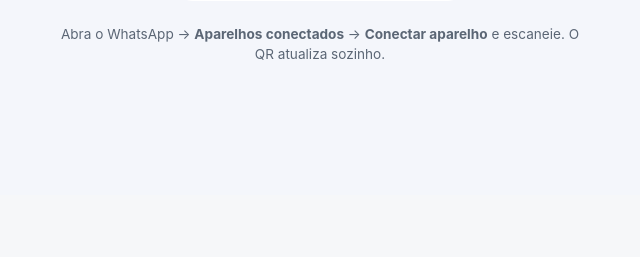
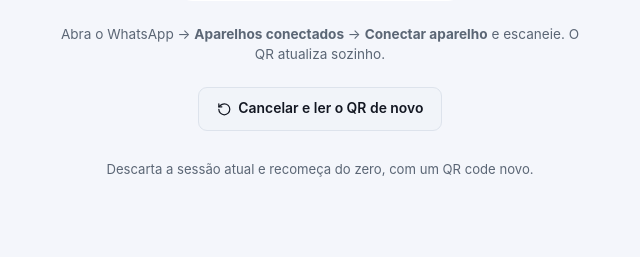
Before and after one commit to Mewstacks/Spreading, a Django app: page /scrapers/whatsapp/ in a window 1280 px wide. Shown: the part 605-862 px from the top of the page, without its empty margins (320-960 px from the left). Before the commit the page ends 665 px from the top, so only its background shows below. Run offline with Django 5.2, Linux system fonts and the light colour scheme; data that the repository does not hold is empty; parts of the project's set-up code (start-up, migrations or seed data) failed here and were passed over.

Commit message:
feat: cancelar reconexao do WhatsApp e paginar Promocoes
O loop de reconexao nao tinha saida: o worker tenta 6 vezes, purga a
credencial, tenta de novo e para numa fase terminal -- e cada F5 revivia o
mesmo ciclo. O unico botao que zerava tudo (Desconectar) so aparecia
conectado, justamente o estado que faltava. Agora, em qualquer fase nao
conectada, "Cancelar e ler o QR de novo" descarta a sessao (logout + limpeza
da credencial) e pede uma nova, que nasce com os contadores zerados.

Promocoes mostrava 20 itens e jogava fora os outros 180 candidatos do
ranking, sem forma de ve-los. Pagina de 20 em 20 nas duas abas. A paginacao
das ofertas roda sobre a lista ja materializada porque `afiliado_pronto` e
decidido em Python -- paginar no SQL contaria itens que a tela nao mostra.

Co-Authored-By: Claude Opus 4.8 <noreply@anthropic.com>

```diff
--- a/python/django/apps/scrapers/urls.py
+++ b/python/django/apps/scrapers/urls.py
@@ -59,6 +59,7 @@ urlpatterns = [
     path("whatsapp/refresh-grupos/", views.whatsapp_refresh_grupos, name="scraper-whatsapp-refresh"),
     path("whatsapp/grupos/", views.whatsapp_grupos_json, name="scraper-whatsapp-grupos"),
     path("whatsapp/desconectar/", views.whatsapp_desconectar, name="scraper-whatsapp-desconectar"),
+    path("whatsapp/cancelar/", views.whatsapp_cancelar_reconexao, name="scraper-whatsapp-cancelar"),
     path("telegram/", views.telegram_painel, name="scraper-telegram"),
     path("telegram/status/", views.telegram_status_json, name="scraper-telegram-status"),
     path("telegram/conectar/", views.telegram_conectar, name="scraper-telegram-conectar"),
--- a/python/django/apps/scrapers/views.py
+++ b/python/django/apps/scrapers/views.py
@@ -10,6 +10,7 @@ from django.contrib import messages
 from django.contrib.auth.decorators import login_not_required
 from django.core import signing
 from django.core.exceptions import PermissionDenied
+from django.core.paginator import Paginator
 from django.db.models import (
     F, ExpressionWrapper, Exists, FloatField, OuterRef, Q, Count, Sum,
 )
@@ -482,6 +483,35 @@ def whatsapp_desconectar(request):
     """Desfaz o pareamento do WhatsApp deste usuário (espelha telegram_desconectar)."""
     from apps.scrapers import whatsapp_client
     return JsonResponse(whatsapp_client.desconectar(_wa_session(request)))
+
+
+@require_POST
+def whatsapp_cancelar_reconexao(request):
+    """Aborta a recuperação em curso e começa do zero, com QR novo.
+
+    Saída manual do loop de reconexão: o worker tenta 6 vezes, purga a
+    credencial, tenta de novo e para numa fase terminal — e cada F5 na tela
+    reviveu esse mesmo ciclo. Sem este botão o usuário não tinha como interromper
+    (o "Desconectar" só aparece conectado, que é justamente o estado que falta).
+
+    Descarta a sessão (logout + limpeza da credencial no volume) e pede uma nova
+    na sequência: sessão nova nasce com reconnectAttempts/authPurges zerados e
+    emite QR em segundos.
+    """
+    from apps.scrapers import whatsapp_client
+    session = _wa_session(request)
+    desconexao = whatsapp_client.desconectar(session)
+    # "erro" no corpo significa exclusivamente Node inalcançável (ver o CONTRATO
+    # em whatsapp_client). Sem credencial apagada, iniciar de novo só recolocaria
+    # o usuário no mesmo loop — então para aqui e deixa ele tentar outra vez.
+    if desconexao.get("erro") or desconexao.get("sucesso") is False:
+        return JsonResponse({"sucesso": False, "desconexao": desconexao})
+    inicio = whatsapp_client.iniciar_sessao(session)
+    return JsonResponse({
+        "sucesso": not inicio.get("erro") and inicio.get("sucesso") is not False,
+        "desconexao": desconexao,
+        "status": inicio,
+    })
 
 
 # --- Conexão web do Mercado Livre (login via browser remoto, sem script local) ---
@@ -1035,6 +1065,11 @@ def buscar_promocoes_stream(request):
     return _sse_runner(_job)
 
 
+# Itens por tela em Promoções (ofertas e cupons). O teto de 200 candidatos do
+# ranking (ver `candidatos` abaixo) limita a lista de ofertas a ~10 páginas.
+POR_PAGINA = 20
+
+
 def top_promocoes(request):
     from apps.scrapers.models import HistoricoEnvio
     from apps.scrapers.marketplaces.registry import MARKETPLACES
@@ -1086,6 +1121,11 @@ def top_promocoes(request):
         min_desconto = max(0, min(100, int(float(filtros.get("min_desconto") or 0))))
     except (TypeError, ValueError):
         min_desconto = 0
+
+    # A página vem só da URL, nunca da sessão de filtros: guardá-la faria uma
+    # visita nova cair na página 12 de uma lista que já mudou. Fora de
+    # `tem_filtros_na_url` de propósito — paginar não pode reescrever os filtros.
+    pagina = request.GET.get("pagina")
 
     macro_categorias = (
         Produto.objects
@@ -1160,7 +1200,11 @@ def top_promocoes(request):
         cupons_qs = cupons_qs.filter(confianca=confianca_selecionada)
     if busca:
         cupons_qs = cupons_qs.filter(Q(titulo__icontains=busca) | Q(codigo__icontains=busca))
-    cupons_catalogo = list(cupons_qs.order_by("-ultima_observacao")[:50])
+    # Paginado no banco (o corte fixo em 50 escondia o resto sem dizer).
+    cupons_page = Paginator(
+        cupons_qs.order_by("-ultima_observacao"), POR_PAGINA
+    ).get_page(pagina)
+    cupons_catalogo = list(cupons_page)
     perfil = getattr(request.user, "perfil", None)
     fontes_qs = FonteIngestao.objects.filter(habilitada=True).order_by("marketplace", "nome")
     # Fontes Amazon are account-specific. Do not present an adapter that cannot
@@ -1209,7 +1253,12 @@ def top_promocoes(request):
         prontos = [p for p in candidatos if getattr(p, "afiliado_pronto", False)]
         pendentes_ocultos = len(candidatos) - len(prontos)
         candidatos = prontos
-    produtos = candidatos[:20]
+    # Pagina a lista já materializada, e não o queryset: `afiliado_pronto` é
+    # decidido em Python (acima), então uma paginação em SQL contaria itens que a
+    # tela nunca mostra. As queries por item abaixo continuam recebendo só a
+    # página corrente.
+    page_obj = Paginator(candidatos, POR_PAGINA).get_page(pagina)
+    produtos = list(page_obj)
 
     cupons_map = {
         c.campanha_id: c
@@ -1265,9 +1314,18 @@ def top_promocoes(request):
     if loja_selecionada:
         qs_pairs.append(("loja", loja_selecionada))
     qs_base = (urlencode(qs_pairs) + "&") if qs_pairs else ""
+    # Base dos links de página: como `pagina` nunca entra em qs_*, preserva
+    # filtros E ordenação sem arrastar a página atual junto.
+    qs_pagina = list(qs_pairs)
+    if ordenar == "valor":
+        qs_pagina.append(("ordenar", "valor"))
+    qs_base_pagina = (urlencode(qs_pagina) + "&") if qs_pagina else ""
 
     return render(request, "scrapers/top_promocoes.html", {
         "produtos": produtos,
+        "page_obj": page_obj,
+        "cupons_page": cupons_page,
+        "qs_base_pagina": qs_base_pagina,
         "macro_categorias": macro_categorias,
         "categorias_por_macro": categorias_por_macro,
         "macros_selecionados": macros_selecionados,
--- a/python/django/apps/templates/scrapers/whatsapp.html
+++ b/python/django/apps/templates/scrapers/whatsapp.html
@@ -101,6 +101,17 @@
     </p>
   </div>
 
+  {# Saída manual do loop: sem isto, cada F5 só reiniciava as 6 tentativas de reconexão. #}
+  <div id="cancelar-area" style="display:none;margin-top:1.4rem;">
+    <button id="wa-cancelar" class="btn btn-ghost" style="min-height:44px;">
+      <i data-lucide="rotate-ccw"></i> Cancelar e ler o QR de novo
+    </button>
+    <div id="cancelar-msg" style="font-size:.82rem;margin-top:.5rem;min-height:1em;"></div>
+    <p class="muted" style="font-size:.82rem;margin-top:.5rem;">
+      Descarta a sessão atual e recomeça do zero, com um QR code novo.
+    </p>
+  </div>
+
   <div id="offline-area" style="display:none;">
     <div id="qr-box-off" class="empty-box" style="margin:1.4rem auto; width:280px; height:140px; display:flex; align-items:center; justify-content:center; border-radius:12px;">Serviço indisponível</div>
     <p class="muted" style="font-size:.85rem;">O serviço de envio está fora do ar no momento. Recarregue a página em instantes; se o problema continuar, fale com o suporte.</p>
@@ -123,6 +134,7 @@
   const grpN     = document.getElementById('grupos-n');
   const grpAviso = document.getElementById('grupos-aviso');
   const logoutArea = document.getElementById('logout-area');
+  const cancelArea = document.getElementById('cancelar-area');
 
   // Ordem das fases p/ marcar passos concluídos.
   const ORDEM = ['qr', 'autenticado', 'carregando', 'sincronizando', 'conectado'];
@@ -178,6 +190,8 @@
     grpChip.style.display = 'none';
     grpAviso.style.display = 'none';
     logoutArea.style.display = 'none';
+    // Sem worker no ar não há sessão para cancelar; o botão só levaria a um erro.
+    cancelArea.style.display = 'none';
     offline.style.display = 'block';
   }
 
@@ -233,6 +247,9 @@
       grpAviso.style.display = indisponivel ? 'block' : 'none';
 
       logoutArea.style.display = (fase === 'conectado') ? 'block' : 'none';
+      // Em qualquer fase não conectada — inclusive durante as tentativas de
+      // reconexão — o usuário precisa poder abortar e pedir um QR novo.
+      cancelArea.style.display = (fase === 'conectado') ? 'none' : 'block';
       renderIcons();
 
     } catch (e) { showOffline(); }
@@ -283,6 +300,34 @@
     setTimeout(poll, 1500);
   };
 
+  document.getElementById('wa-cancelar').onclick = async function () {
+    if (!confirm('Cancelar a reconexão e começar do zero? A sessão atual é descartada e você precisará ler o QR code de novo.')) return;
+    const msg = document.getElementById('cancelar-msg');
+    this.disabled = true;
+    msg.style.color = 'var(--muted)';
+    msg.textContent = 'Cancelando e preparando um QR novo…';
+    try {
+      const { erro, corpo } = await acao('/scrapers/whatsapp/cancelar/', {
+        method: 'POST',
+        headers: { 'X-CSRFToken': getCookie('csrftoken') },
+      });
+      if (erro || !corpo.sucesso) {
+        msg.style.color = 'var(--red)';
+        msg.textContent = erro || 'Não foi possível cancelar agora. Tente de novo.';
+      } else {
+        // A sessão antiga morreu: liberar o revive automático de novo, senão uma
+        // eventual fase terminal desta sessão nova ficaria sem quem a religasse.
+        reviveTentado = false;
+        msg.textContent = 'Reconexão cancelada. Gerando um QR novo…';
+      }
+    } catch (e) {
+      msg.style.color = 'var(--red)';
+      msg.textContent = 'Não foi possível falar com o servidor.';
+    }
+    this.disabled = false;
+    poll();
+  };
+
   document.getElementById('wa-desconectar').onclick = async function () {
     if (!confirm('Desconectar o WhatsApp? Você precisará ler o QR code novamente para reconectar.')) return;
     const msg = document.getElementById('logout-msg');
```
Also changed, not shown: python/django/apps/templates/scrapers/_paginacao.html (added, +24 -0 lines), python/django/apps/templates/scrapers/top_promocoes.html (+16 -2 lines).
